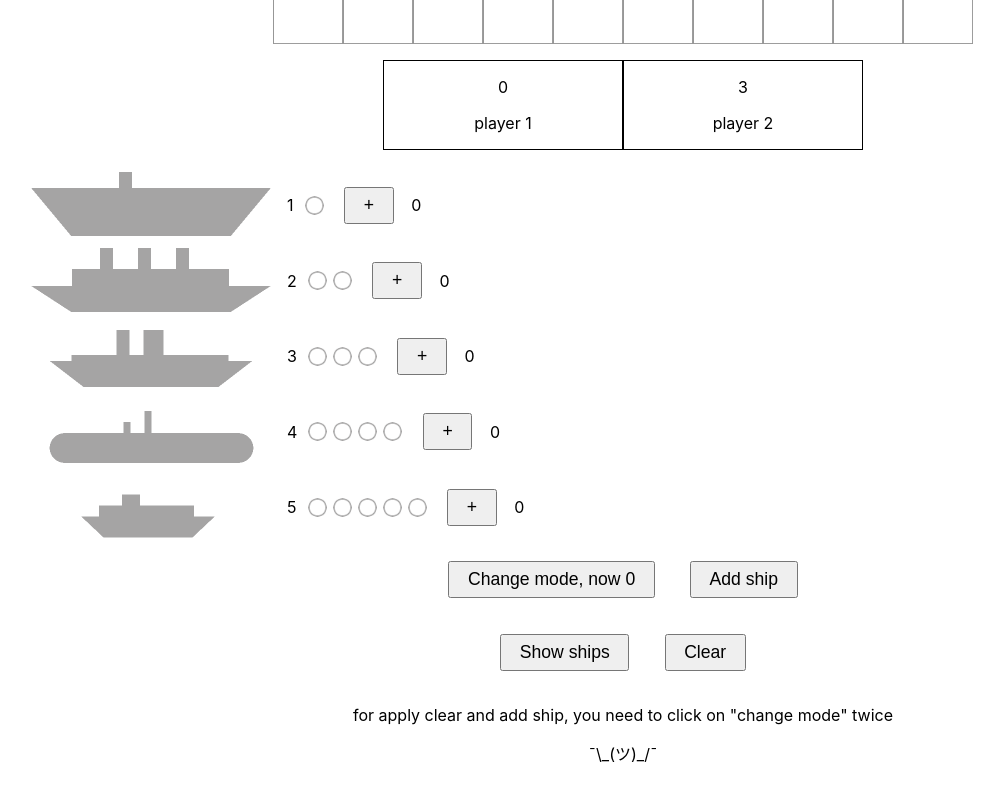
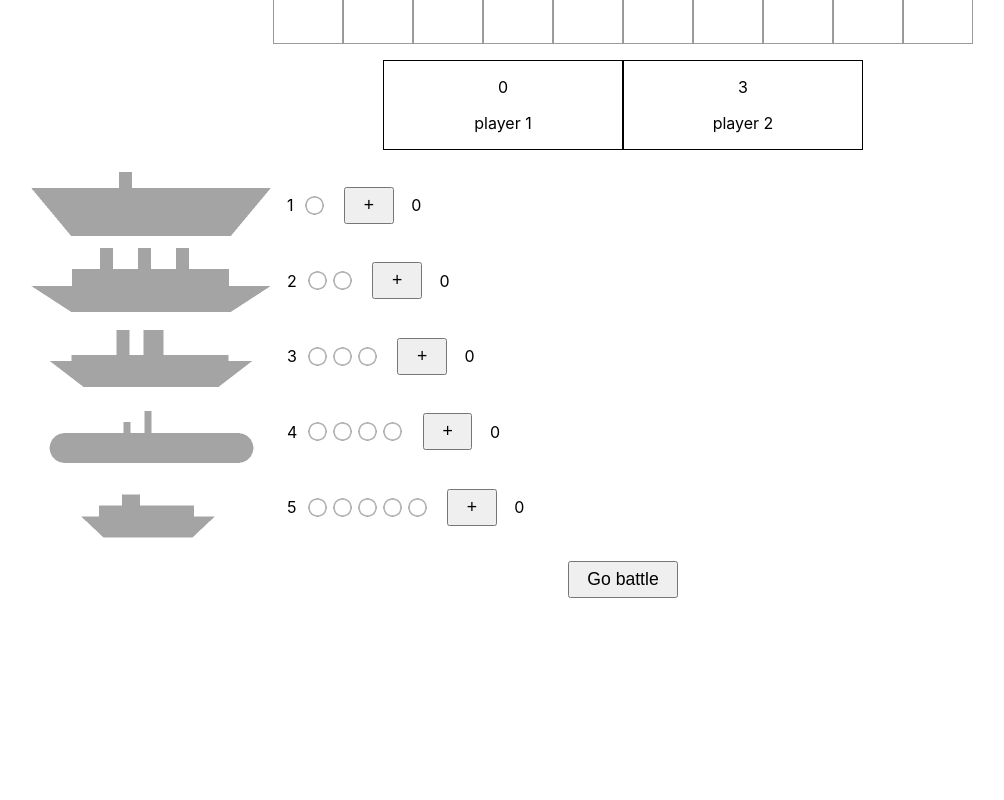
Before and after one commit to istudyatuni/sea-battle, a React (Create React App) app in the folder web/: page / in a window 1280 px wide. Shown: the part 688-1488 px from the top of the page, without its empty margins (17-1021 px from the left). After the commit the page ends 1336 px from the top, so only its background shows below. Built offline with nearby package versions, Linux system fonts and the light colour scheme.

Commit message:
We send ships now to server and get id

```diff
--- a/web/package.json
+++ b/web/package.json
@@ -3,6 +3,7 @@
   "version": "0.1.0",
   "private": true,
   "homepage.delete-this-for-gh-pages": "https://istudyatuni.github.io/sea-battle-deploy",
+  "proxy": "http://localhost:8080",
   "dependencies": {
     "@testing-library/jest-dom": "^4.2.4",
     "@testing-library/react": "^9.5.0",
--- a/web/src/components/App/App.tsx
+++ b/web/src/components/App/App.tsx
@@ -18,64 +18,45 @@ function ShipsInit(): boolean[][] {
 }
 
 const App: React.FC = () => {
-  const [allShips, setAllShips] = useState<boolean[][]>(ShipsInit())
   const [gameMode, setMode] = useState(0)
-  const [ships, setShips] = useState<boolean[][]>(getShips(0))
-  const [i, setI] = useState(0)
-  const [j, setJ] = useState(0)
+  const [ships, setShips] = useState<boolean[][]>(ShipsInit())
   const [countPlayer1, setCount1] = useState(0)
 
-  function getShips(mode: number): boolean[][] {
-    // wtf? when gameMode==0, it return ship
-    // as empty array (filled with false)
-    // but, maybe it happend not in this func
+  const go_battle = async () => {
+    let sendShips = []
+    for(let i=0; i<10; i++) {
+      let ship = []
+      for(let j=0; j<10; j++) {
+        if(ships[i][j]===true){
+          ship.push(1)
+        } else {
+          ship.push(0)
+        }
+      }
+      sendShips.push(ship)
+    }
+    const response = await fetch('/ships', {
+      method: 'POST',
+      headers: { 'Content-Type': 'application/json' },
+      body: JSON.stringify({ ships: sendShips }),
+    });
+    let resp = await response.json() as {
+      id: string;
+    }
+    let id = resp.id
+    console.log("good luck :)")
 
-    // i add param mode, and it work good
-    if(mode===0)
-      return allShips
-    else
-      return ShipsInit()
+    setShips(ShipsInit())
+    setMode(1)
   }
 
-  function showShips() {
-    for(let i=0; i<10; i++) {
-      for(let j=0; j<10; j++) {
-        if(ships[i][j]===true)
-          console.log("ship: ", i, j)
-      }
-    }
-    console.log('--')
-    // setShips(getShips())
-  }
-
-  function setGameMode(a: number) {
-    setShips(getShips((gameMode+1)%2))
-    setMode(a)
-    showShips()
-  }
-
-  function addShip() {
-    let ships = allShips
-    ships[i][j] = true
-    setAllShips(ships)
-    setShips(getShips((gameMode+1)%2))
-    setI((i+1)%10)
-    setJ((j+1)%10)
-    setCount1(countPlayer1+1)
-  }
-
+  // ¯\_(ツ)_/¯
   return (
     <div className="App">
       <div className="inline-board">
         <Scoreboard player1={countPlayer1} player2={3}/>
         <Shipsboard/>
-        <button onClick={()=>setGameMode((gameMode+1)%2)}>Change mode, now {gameMode}</button>
-        <button onClick={addShip}>Add ship</button>
-        <br/>
-        <button onClick={showShips}>Show ships</button>
-        <button onClick={()=>setAllShips(ShipsInit())}>Clear</button>
-        <p>for apply clear and add ship, you need to click on "change mode" twice</p>
-        <p>¯\_(ツ)_/¯</p>
+        <button onClick={go_battle}>Go battle</button>
       </div>
       <div className="inline-field">
         <Battlefield key={gameMode.toString()} gameMode={gameMode} ships={ships}/>
--- a/web/src/components/Battlefield/Cell.tsx
+++ b/web/src/components/Battlefield/Cell.tsx
@@ -13,7 +13,6 @@ function settingShips(first: boolean, isShip: boolean): string {
   let path
   if(isShip===false) {
     path = "Ship"
-    console.log("set ship")
   } else if(first===false) {
     path = "Ship"
   } else {
--- a/web/src/components/Ships/Indicator.tsx
+++ b/web/src/components/Ships/Indicator.tsx
@@ -10,7 +10,7 @@ const Indicator: React.FC<ShipProps> = ({ isKill }) => {
   if(isKill===true)
     path = "Hit"
   else path = "Miss"
-  path = "assets/" + path + " small.png"
+  path = "assets/" + path + "Small.png"
   return (
     <div className="Indicator">
       <img src={path} alt=""/>
--- a/web/src/components/Ships/Ship.tsx
+++ b/web/src/components/Ships/Ship.tsx
@@ -15,7 +15,7 @@ const Ship: React.FC<ShipProps> = ({ i, name, count, kill, changeKill }) => {
   let KillLine: object[] = []
 
   function renderKillLine(): object[] {
-    console.log("renderKillLine")
+    // console.log("renderKillLine")
     let line = []
     for(let i = 0; i < kill; i++){
       line.push(<Indicator isKill={true}/>)
--- a/web/src/components/Ships/Shipsboard.tsx
+++ b/web/src/components/Ships/Shipsboard.tsx
@@ -32,7 +32,7 @@ const Shipsboard: React.FC = () => {
           kill={kills[i]}
           changeKill={changeKill}
         />)
-      console.log([i, kills[i]].toString())
+      // console.log([i, kills[i]].toString())
     }
     return ships
   }
```
Also changed, not shown: web/public/assets/HitSmall.png (renamed from web/public/assets/Hit small.png), web/public/assets/MissSmall.png (renamed from web/public/assets/Miss small.png).
